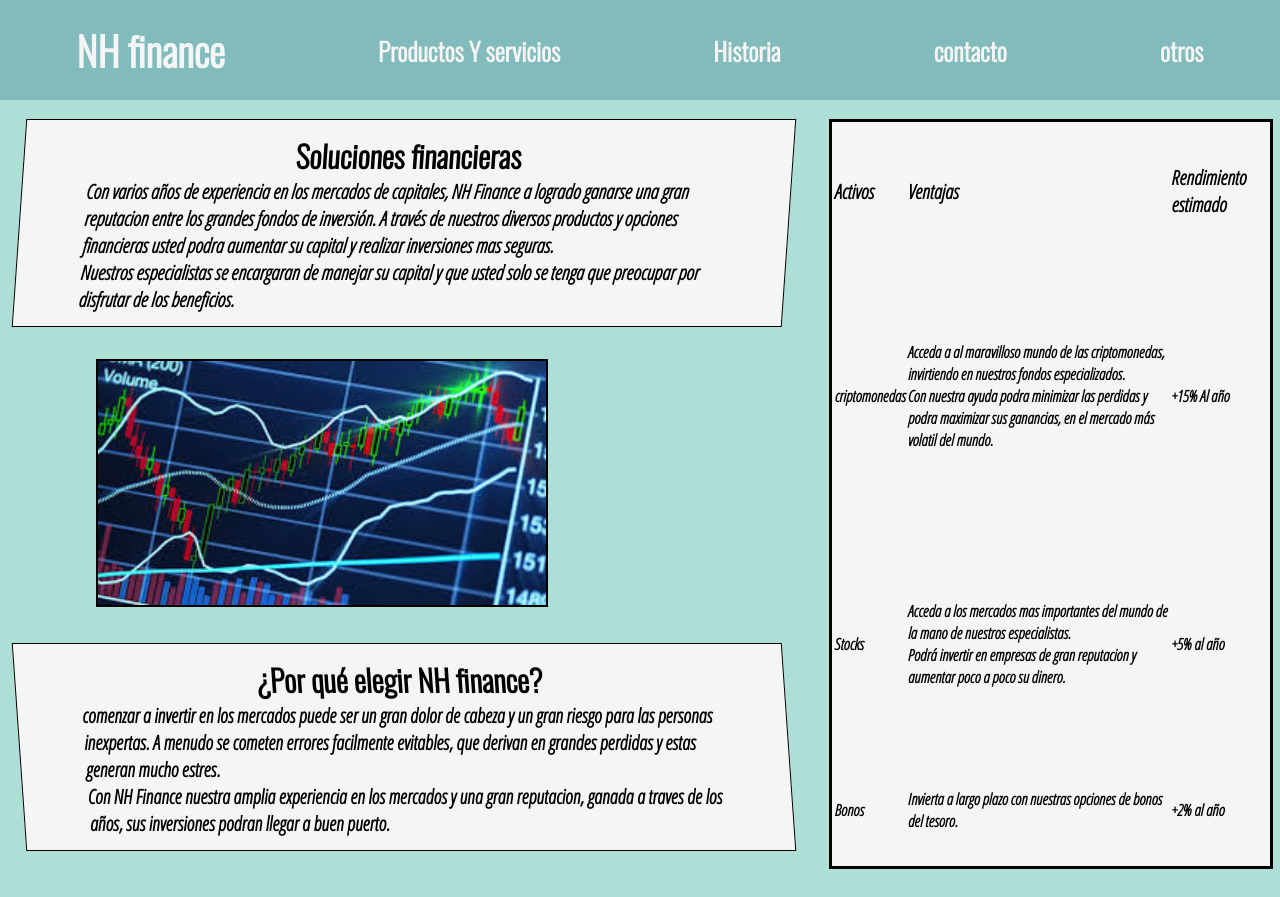
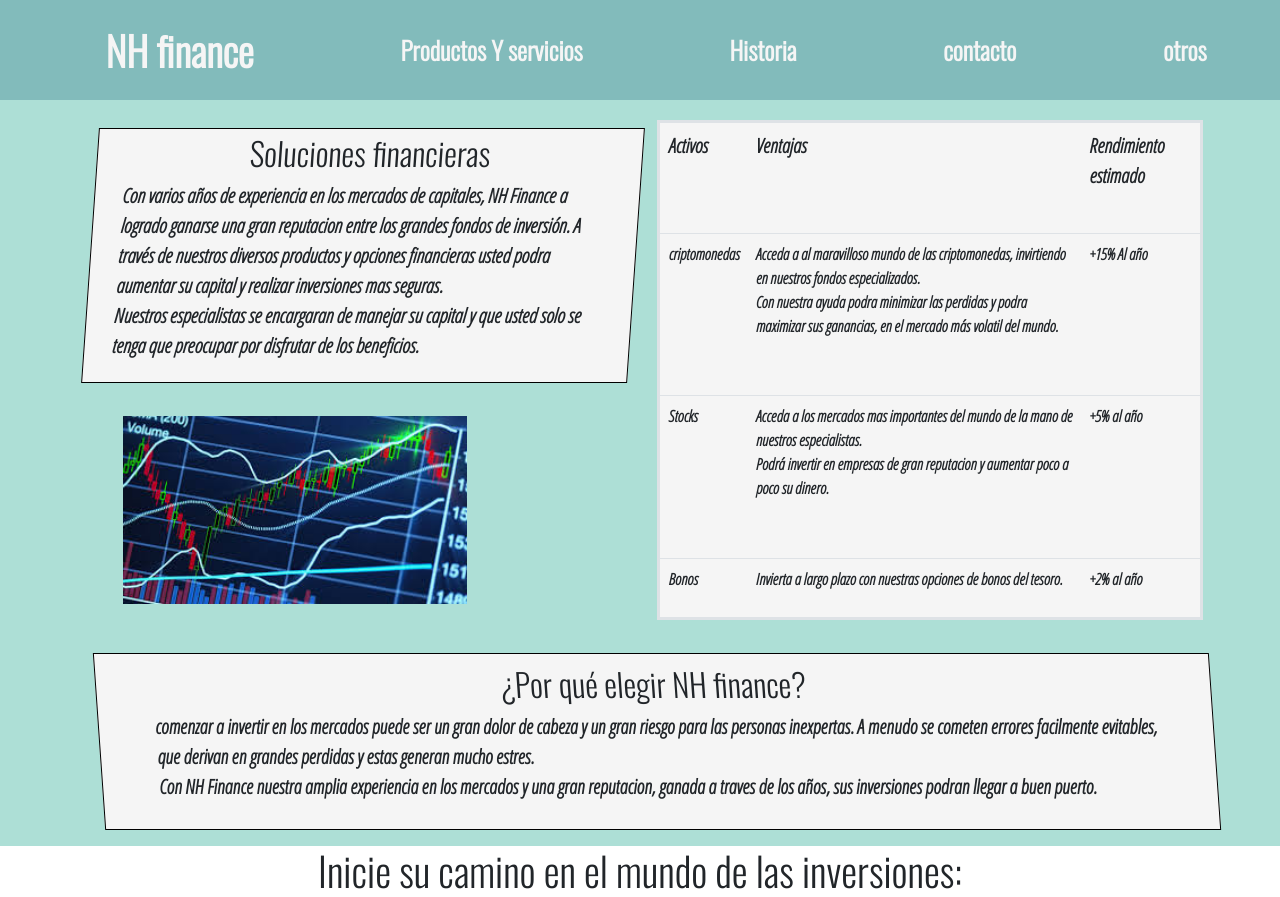
Before and after one commit to Pericles27/Proyecto, a plain HTML site: page index.html in a window 1280 px wide. Shown: the top 897 px of the page. Drawn offline with nearby package versions, Linux system fonts and the light colour scheme.

Commit message:
cambios pre-entrega

```diff
--- a/index.html
+++ b/index.html
@@ -10,6 +10,16 @@
     <link rel="preconnect" href="https://fonts.gstatic.com" crossorigin>
     <link href="https://fonts.googleapis.com/css2?family=Oswald:wght@300&display=swap" rel="stylesheet">
     <link href="https://fonts.googleapis.com/css2?family=Open+Sans+Condensed:ital,wght@1,300&display=swap" rel="stylesheet">
+
+    <link rel="stylesheet" href="https://maxcdn.bootstrapcdn.com/bootstrap/4.5.2/css/bootstrap.min.css">
+    <script src="https://ajax.googleapis.com/ajax/libs/jquery/3.5.1/jquery.min.js"></script>
+    <script src="https://cdnjs.cloudflare.com/ajax/libs/popper.js/1.16.0/umd/popper.min.js"></script>
+    <script src="https://maxcdn.bootstrapcdn.com/bootstrap/4.5.2/js/bootstrap.min.js"></script>
+
+    <link href="https://cdn.jsdelivr.net/npm/bootstrap@5.1.3/dist/css/bootstrap.min.css" rel="stylesheet" integrity="sha384-1BmE4kWBq78iYhFldvKuhfTAU6auU8tT94WrHftjDbrCEXSU1oBoqyl2QvZ6jIW3" crossorigin="anonymous">
+    <script src="https://cdn.jsdelivr.net/npm/bootstrap@5.1.3/dist/js/bootstrap.bundle.min.js" integrity="sha384-ka7Sk0Gln4gmtz2MlQnikT1wXgYsOg+OMhuP+IlRH9sENBO0LRn5q+8nbTov4+1p" crossorigin="anonymous"></script>
+    <script src="https://cdn.jsdelivr.net/npm/@popperjs/core@2.10.2/dist/umd/popper.min.js" integrity="sha384-7+zCNj/IqJ95wo16oMtfsKbZ9ccEh31eOz1HGyDuCQ6wgnyJNSYdrPa03rtR1zdB" crossorigin="anonymous"></script>
+    <script src="https://cdn.jsdelivr.net/npm/bootstrap@5.1.3/dist/js/bootstrap.min.js" integrity="sha384-QJHtvGhmr9XOIpI6YVutG+2QOK9T+ZnN4kzFN1RtK3zEFEIsxhlmWl5/YESvpZ13" crossorigin="anonymous"></script>
 </head>
 <body>
     <header>
@@ -38,8 +48,27 @@
             <!--Texto + graficos-->
         <section>
 
-            <article class="tab">
-                <table id="tabla">
+            <div class="container">
+                <div class="row">
+                    <div class="col-md-6">
+                        <article class="txt">
+                            <h2>Soluciones financieras</h2>
+                            <p>
+                                Con varios años de experiencia en los mercados de capitales, NH Finance a logrado ganarse
+                                una gran reputacion entre los grandes fondos de inversión. A través de nuestros diversos productos
+                                y opciones financieras usted podra aumentar su capital y realizar inversiones mas seguras.
+                                <br>
+                                Nuestros especialistas se encargaran de manejar su capital y que usted solo se tenga que preocupar
+                                por disfrutar de los beneficios.
+                            </p>
+                        </article>
+                        <aside id="imagen">
+                            <!--Imagen-->
+                            <img src="imagenes/imagepatron.jpeg" alt="Gráfico financiero">
+                        </aside>
+                    </div>
+                    <div class="col-md-6">
+                        <table class="table" id="tabla">
                             <tr class="titulo">
                                 <td>Activos</td>
                                 <td>Ventajas</td>
@@ -70,22 +99,10 @@
                                 <td>+2% al año</td>
                             </tr>
                         </table>
-            </article>
-            <article class="txt">
-                <h2>Soluciones financieras</h2>
-                <p>
-                    Con varios años de experiencia en los mercados de capitales, NH Finance a logrado ganarse
-                    una gran reputacion entre los grandes fondos de inversión. A través de nuestros diversos productos
-                    y opciones financieras usted podra aumentar su capital y realizar inversiones mas seguras.
-                    <br>
-                    Nuestros especialistas se encargaran de manejar su capital y que usted solo se tenga que preocupar
-                    por disfrutar de los beneficios.
-                </p>
-            </article>
-            <aside id="imagen">
-                <!--Imagen-->
-                <img src="imagenes/imagepatron.jpeg" alt="Gráfico financiero">
-            </aside>
+                    </div>
+                </div>
+                <div class="row">
+                    <div class="col-md-12">
                         <article class="texto">
                             <h2>
                                 ¿Por qué elegir NH finance?
@@ -98,6 +115,9 @@
                                podran llegar a buen puerto.
                             </p>
                         </article>
+                    </div>
+                </div>
+            </div>
         </section>
     </main>
     <footer id="foot">
--- a/index_stylessheet.css
+++ b/index_stylessheet.css
@@ -17,9 +17,6 @@
     font-weight: bolder;
 }
 body{
-    display: grid;
-    grid-template-areas: "head head head" "texto1 texto1 tabla" "img img tabla" "texto2 texto2 tabla"
-    "d d d";
     background-color: #addfd6;
 }
 @keyframes aparecer {
@@ -77,34 +74,34 @@
 }
 /*main*/
 main{
-    padding-top: 100px;
+    padding-top: 120px;
+    width: 100%;
     background-color: #addfd6 ;
     animation-duration: 3s;
     animation-name: aparecer;
     animation-iteration-count: 1;
 }
 .txt{
-    width: 50%;
+    width: 100%;
     margin:1.5%;
     padding:1% 5% 1% 5%;
     border: 1px black solid;
     background-color: whitesmoke;
-    grid-area: texto1;
     transform: skewX(-4deg);
 }
 .texto{
-    width: 50%;
+    width: 100%;
     margin:1.5%;
     padding:1% 5% 1% 5%;
     border: 1px black solid;
     background-color: whitesmoke;
-    grid-area: texto2;
     transform: skewX(4deg);
 }
 #imagen{
-    width: 50%;
+    width: 100%;
     margin:1% 0.5% 1% 2.5%;
     padding:1% 5% 1% 5%;
+    margin-top: 5%;
 }
 #imagen :hover{
     transform: scale(1.2);
@@ -112,7 +109,6 @@
 img{
     width: 70%;
     border: solid black 2px;
-    grid-area: img;
     transition: transform 2s;
 }
 
@@ -120,7 +116,7 @@
     border: black solid;
     margin-left: 1%;
     margin-bottom: 10%;
-    height: 750px;
+    height: 500px;
     font-family: 'Open Sans Condensed', sans-serif;
     font-weight: bolder;
     background-color: whitesmoke;
--- a/otros.css
+++ b/otros.css
@@ -18,6 +18,5 @@
     color: black;
 }
 main{
-    padding-top: 100px;
     background-color: #addfd6 ;
 }
```
Also changed, not shown: otros.html (+3 -3 lines). Lines whose indentation alone changed are shown as unchanged.
